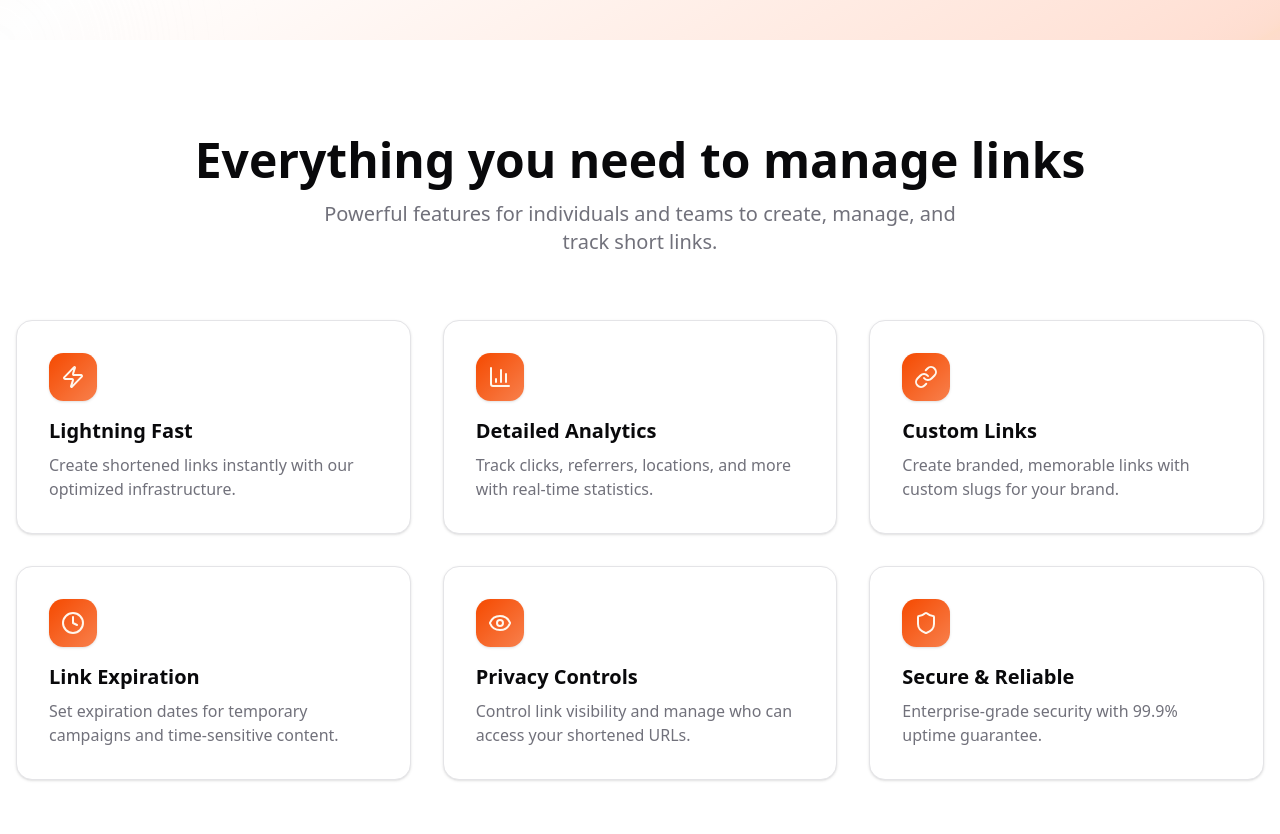
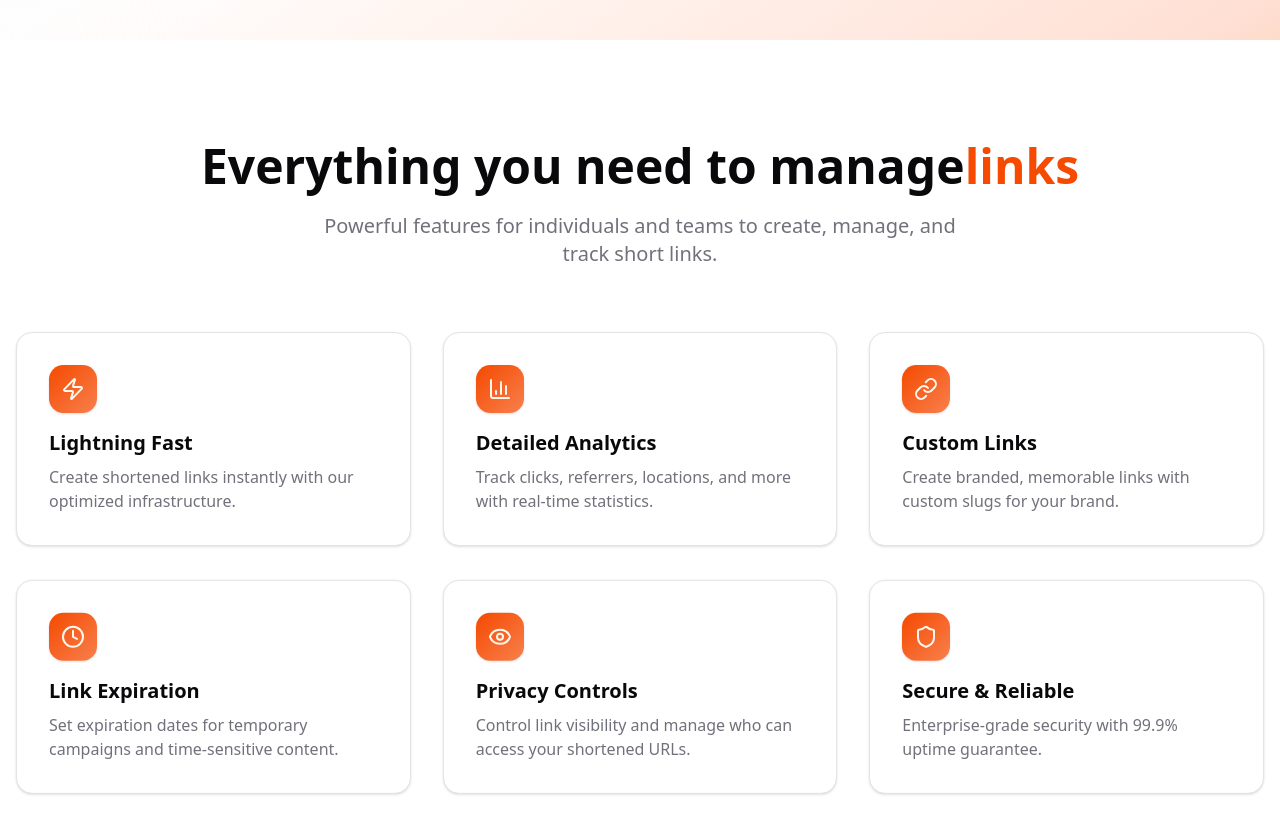
Before and after one commit to RaresMusea/linklite, a Next.js app: page / in a window 1280 px wide. Shown: the part 760-1594 px from the top of the page. Built offline with nearby package versions, Linux system fonts and the light colour scheme.

Commit message:
Provide parallax scrolling for the features grid

```diff
--- a/components/specific/landing/Features.tsx
+++ b/components/specific/landing/Features.tsx
@@ -1,3 +1,7 @@
+'use client';
+
+import { useRef } from 'react';
+import { motion, useScroll, useTransform, MotionValue } from 'framer-motion';
 import { BarChart3, Shield, Zap, LinkIcon, Clock, Eye } from 'lucide-react';
 
 const features = [
@@ -33,36 +37,92 @@ const features = [
     },
 ];
 
+type Feature = (typeof features)[number];
+
+function FeatureCard({
+    feature,
+    index,
+    scrollYProgress,
+}: {
+    feature: Feature;
+    index: number;
+    scrollYProgress: MotionValue<number>;
+}) {
+    const Icon = feature.icon;
+
+    const rowIndex = Math.floor(index / 3);
+    const y = useTransform(
+        scrollYProgress,
+        [0, 1],
+        [rowIndex * 8, rowIndex * (-16)]
+    );
+
+    return (
+        <motion.div
+            style={{ y }}
+            className="group p-8 rounded-2xl border border-border bg-card shadow-sm hover:shadow-lg transition-all duration-300 hover:-translate-y-1 hover:border-primary/60"
+            initial={{ opacity: 0, y: 24 }}
+            whileInView={{ opacity: 1, y: 0 }}
+            viewport={{ once: true, amount: 0.3 }}
+            transition={{ duration: 0.4, delay: index * 0.06, ease: 'easeOut' }}
+        >
+            <div className="w-12 h-12 rounded-xl mb-4 flex items-center justify-center bg-linear-to-br from-primary to-primary/70 shadow-sm transition-transform duration-300 group-hover:scale-110">
+                <Icon className="h-6 w-6 text-primary-foreground" />
+            </div>
+
+            <h3 className="text-xl font-semibold text-foreground mb-2">{feature.title}</h3>
+
+            <p className="text-muted-foreground">{feature.description}</p>
+        </motion.div>
+    );
+}
+
 export function Features() {
+    const ref = useRef<HTMLDivElement | null>(null);
+
+    const { scrollYProgress } = useScroll({
+        target: ref,
+        offset: ['start 80%', 'end 20%'],
+    });
+
     return (
         <section className="py-24 px-4 bg-background">
-            <div className="max-w-7xl mx-auto">
-                <div className="text-center mb-16">
-                    <h2 className="text-4xl md:text-5xl font-bold text-foreground mb-4">
-                        Everything you need to manage links
+            <div className="max-w-7xl mx-auto" ref={ref}>
+                {/* HEADER */}
+                <motion.div
+                    className="text-center mb-16"
+                    initial={{ opacity: 0, y: 16 }}
+                    whileInView={{ opacity: 1, y: 0 }}
+                    viewport={{ once: true, amount: 0.5 }}
+                    transition={{ duration: 0.4, ease: 'easeOut' }}
+                >
+                    <h2 className="text-4xl md:text-5xl font-bold text-foreground mb-4 leading-tight">
+                        Everything you need to manage
+                        <motion.span
+                            initial={{ color: 'var(--foreground)' }}
+                            whileInView={{ color: 'var(--primary)' }}
+                            viewport={{ once: true, amount: 0.9 }}
+                            transition={{ duration: 0.35, delay: 0.2, ease: 'easeOut' }}
+                            className="relative"
+                        >
+                            links
+                        </motion.span>
                     </h2>
 
                     <p className="text-xl text-muted-foreground max-w-2xl mx-auto">
                         Powerful features for individuals and teams to create, manage, and track short links.
                     </p>
-                </div>
+                </motion.div>
 
                 <div className="grid grid-cols-1 md:grid-cols-2 lg:grid-cols-3 gap-8">
-                    {features.map((feature, index) => {
-                        const Icon = feature.icon;
-                        return (
-                            <div
-                                key={index}
-                                className="group p-8 rounded-2xl border border-border bg-card shadow-sm hover:shadow-lg transition-all duration-300 hover:-translate-y-1 hover:border-primary/60"
-                            >
-                                <div className="w-12 h-12 rounded-xl mb-4 flex items-center justify-center bg-linear-to-br from-primary to-primary/70 shadow-sm transition-transform duration-300 group-hover:scale-110">
-                                    <Icon className="h-6 w-6 text-primary-foreground" />
-                                </div>
-                                <h3 className="text-xl font-semibold text-foreground mb-2">{feature.title}</h3>
-                                <p className="text-muted-foreground">{feature.description}</p>
-                            </div>
-                        );
-                    })}
+                    {features.map((feature, index) => (
+                        <FeatureCard
+                            key={feature.title}
+                            feature={feature}
+                            index={index}
+                            scrollYProgress={scrollYProgress}
+                        />
+                    ))}
                 </div>
             </div>
         </section>
```
